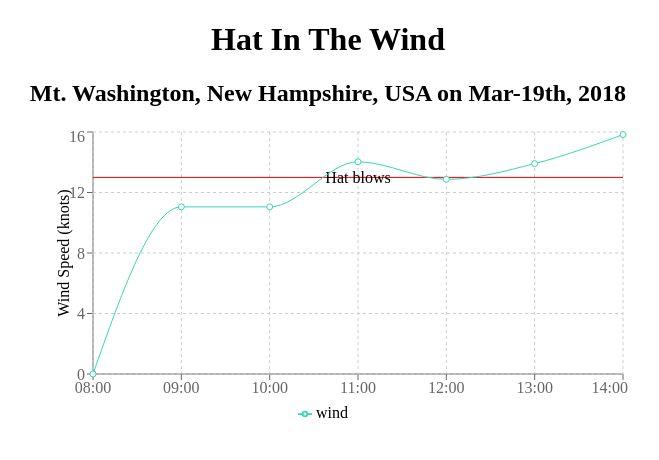
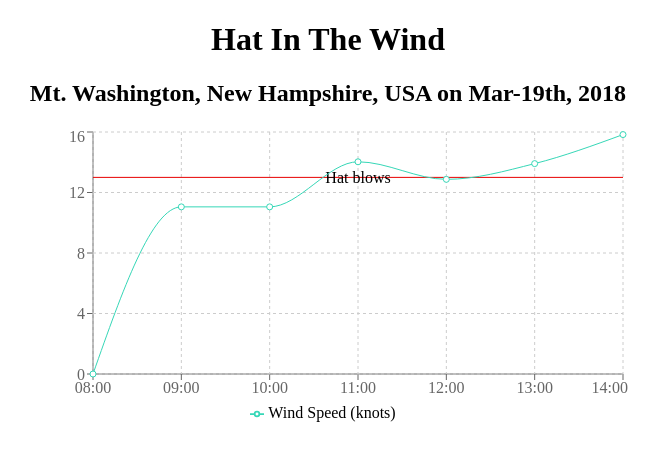
Before and after one commit to shanioren/the-hat-in-the-wind, a React (Create React App) app: page / in a window 1280 px wide. Shown: the top 460 px of the page, without its empty margins (312-971 px from the left). Built offline with nearby package versions, Linux system fonts and the light colour scheme.

Commit message:
use Line name instead of YAxis label

```diff
--- a/src/components/WindLineChart.js
+++ b/src/components/WindLineChart.js
@@ -20,14 +20,12 @@ const WindLineChart = ({className, data, theme}) => {
   return(
   <LineChart className={className} width={600} height={300} data={formattedWindData}>
     <XAxis dataKey="time"/>
-    <YAxis>
-      <Label value={`Wind Speed (${units})`} angle={-90} />
-    </YAxis>
+    <YAxis/>
     <CartesianGrid strokeDasharray="3 3"/>
     <Tooltip/>
     <Legend/>
-     <ReferenceLine y={windBlowsHatSpeed} label="Hat blows" stroke={theme.colors.secondary}/>
-    <Line type="monotone" dataKey="wind" stroke={theme.colors.primary}/>
+    <ReferenceLine y={windBlowsHatSpeed} label="Hat blows" stroke={theme.colors.secondary}/>
+    <Line type="monotone" dataKey="wind" stroke={theme.colors.primary} name={`Wind Speed (${units})`}/>
   </LineChart>
 )}
 
```
